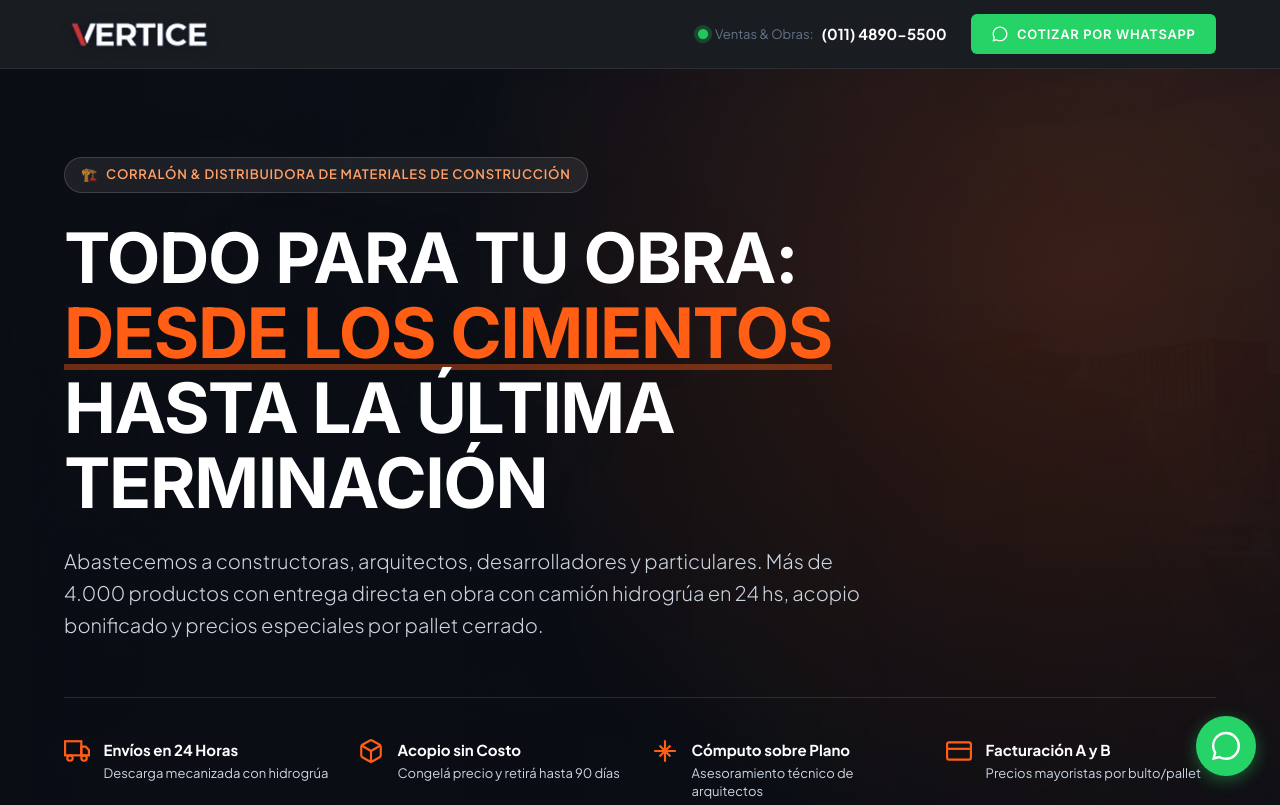
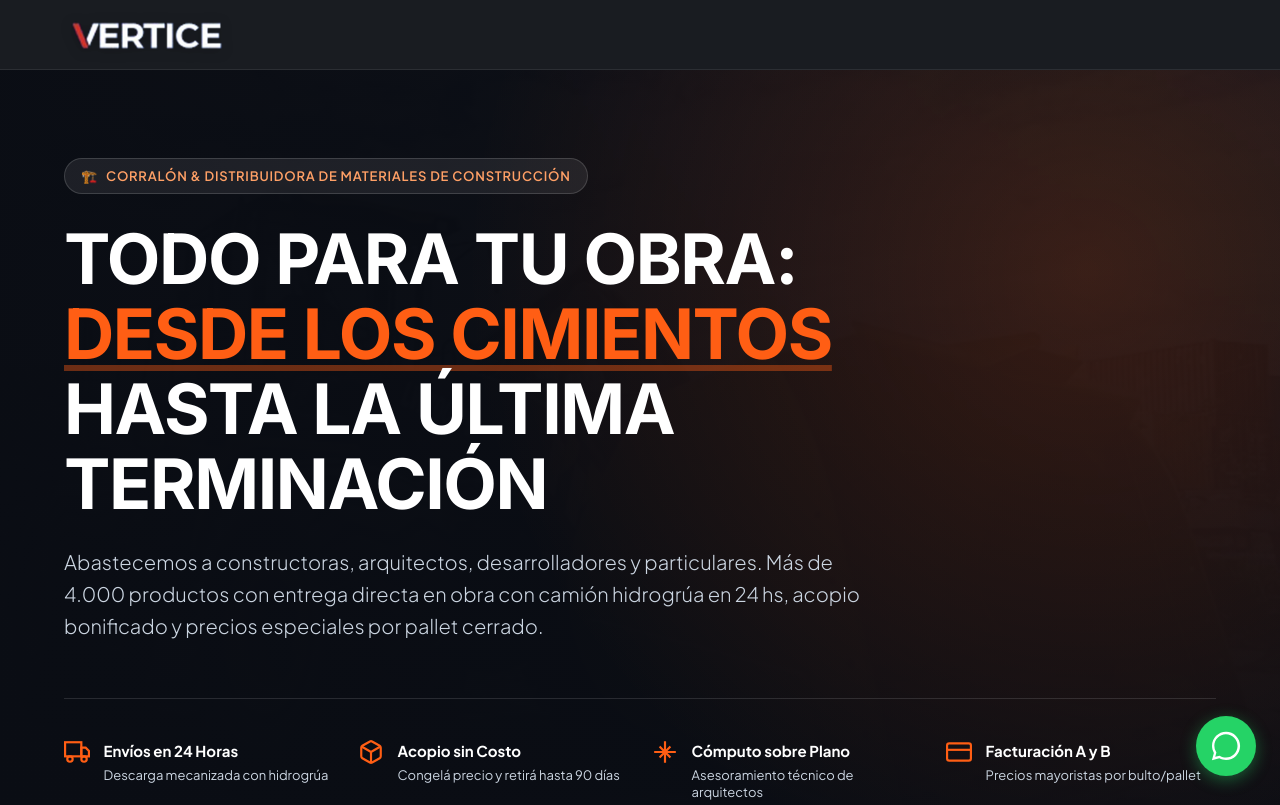
Before and after one commit to ramirosupph/LANDING-SIN-HOME, a plain HTML site: page index.html in a window 1280 px wide. Shown: the top 805 px of the page. Drawn offline with Linux system fonts and the light colour scheme.

Commit message:
feat: Eliminar telefono y boton de cotizar de la barra superior

```diff
--- a/index.html
+++ b/index.html
@@ -16,24 +16,12 @@
 </head>
 <body>
 
-  <!-- BARRA DE MARCA SUPERIOR (Logo oficial transparente sin secciones de menú) -->
+  <!-- BARRA DE MARCA SUPERIOR (Solo logo oficial transparente) -->
   <header class="top-bar" role="banner">
     <div class="container top-bar-inner">
       <a href="#inicio" class="brand-logo-link" title="VÉRTICE Materiales de Construcción">
         <img src="assets/logo.png" alt="VÉRTICE Materiales de Construcción" class="brand-logo-img">
       </a>
-
-      <div class="top-bar-contact">
-        <div class="top-contact-item">
-          <span class="live-dot"></span>
-          <span class="contact-label">Ventas &amp; Obras:</span>
-          <a href="tel:01148905500" class="contact-value">(011) 4890-5500</a>
-        </div>
-        <a href="https://wa.me/5491100000000?text=Hola,%20quisiera%20cotizar%20materiales%20para%20una%20obra" target="_blank" rel="noopener noreferrer" class="btn btn-whatsapp btn-sm">
-          <svg class="icon" viewBox="0 0 24 24" fill="currentColor"><path d="M12.04 2c-5.46 0-9.91 4.45-9.91 9.91 0 1.75.46 3.45 1.32 4.95L2.05 22l5.25-1.38c1.45.79 3.08 1.21 4.74 1.21 5.46 0 9.91-4.45 9.91-9.91 0-2.65-1.03-5.14-2.9-7.01A9.82 9.82 0 0 0 12.04 2zm0 18.17c-1.49 0-2.95-.4-4.22-1.15l-.3-.18-3.12.82.83-3.04-.2-.31a8.17 8.17 0 0 1-1.26-4.4c0-4.51 3.67-8.18 8.18-8.18 2.19 0 4.24.85 5.79 2.4 1.55 1.55 2.4 3.61 2.4 5.79-.01 4.51-3.68 8.18-8.18 8.18z"/></svg>
-          <span>Cotizar por WhatsApp</span>
-        </a>
-      </div>
     </div>
   </header>
 
--- a/styles.css
+++ b/styles.css
@@ -239,52 +239,11 @@ body {
 }
 
 .brand-logo-img {
-  height: 38px;
+  height: 42px;
   width: auto;
   object-fit: contain;
   display: block;
   filter: drop-shadow(0 2px 6px rgba(0, 0, 0, 0.3));
-}
-
-.top-bar-contact {
-  display: flex;
-  align-items: center;
-  gap: 1.5rem;
-}
-
-.top-contact-item {
-  display: inline-flex;
-  align-items: center;
-  gap: 0.5rem;
-  font-size: 0.875rem;
-  color: var(--color-text-light);
-}
-
-.live-dot {
-  width: 8px;
-  height: 8px;
-  border-radius: 50%;
-  background-color: #22C55E;
-  box-shadow: 0 0 0 3px rgba(34, 197, 94, 0.25);
-  animation: pulse 2s infinite;
-}
-
-.contact-label {
-  color: var(--color-text-muted);
-  font-size: 0.8125rem;
-}
-
-.contact-value {
-  color: #FFFFFF;
-  font-family: var(--font-body);
-  font-weight: 700;
-  font-size: 0.9375rem;
-  text-decoration: none;
-  transition: var(--transition);
-}
-
-.contact-value:hover {
-  color: var(--color-primary);
 }
 
 /* ==========================================================================
@@ -1208,11 +1167,7 @@ body {
   }
 
   .brand-logo-img {
-    height: 30px;
-  }
-
-  .top-contact-item {
-    display: none;
+    height: 32px;
   }
 
   .section {
```
